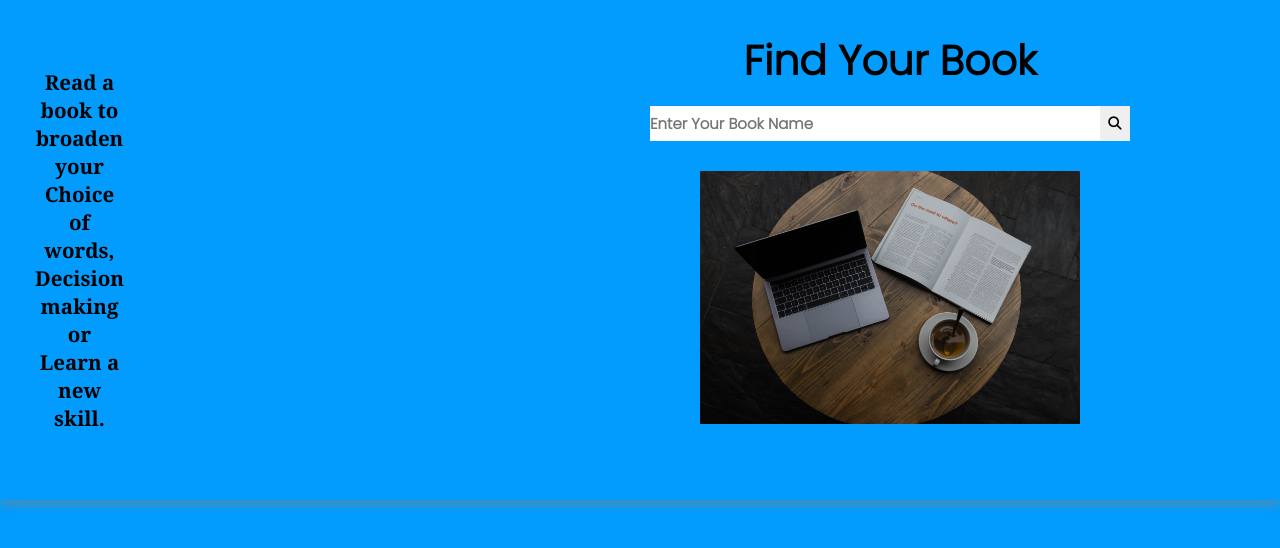
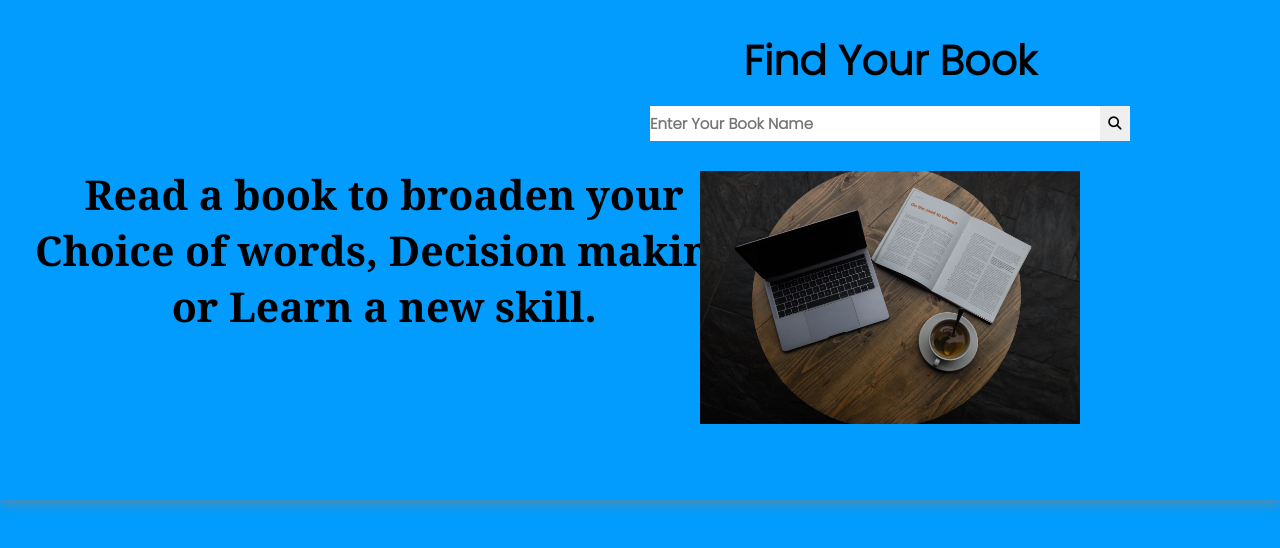
Before and after one commit to Hudufodio/online-bookshop, a React (Create React App) app: page / in a window 1280 px wide. Shown: the top 548 px of the page. Built offline with nearby package versions, Linux system fonts and the light colour scheme.

Commit message:
fix mediaQuery_main

```diff
--- a/breakpoints.scss
+++ b/breakpoints.scss
@@ -5,7 +5,7 @@
 }
 
 @mixin tablet {
-    @media (min-width: 768px) {
+    @media (max-width: 768px) {
         @content;
     }
 }
--- a/src/components/main/style.scss
+++ b/src/components/main/style.scss
@@ -28,6 +28,7 @@
 			@include tablet {
 				display: table-caption;
 				font-size: 1.5em;
+				text-align: inherit;
 			}
 		}
 	}
```
